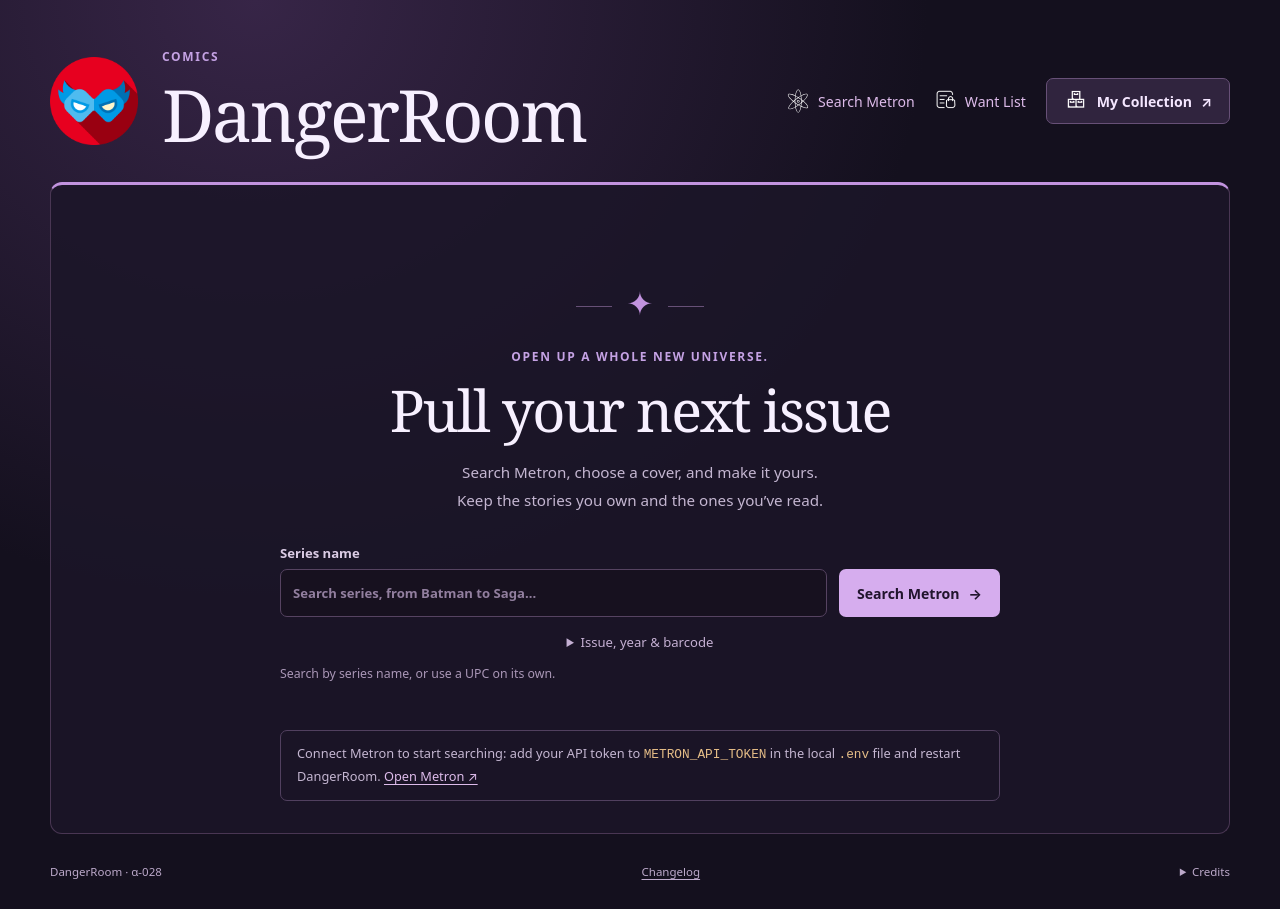
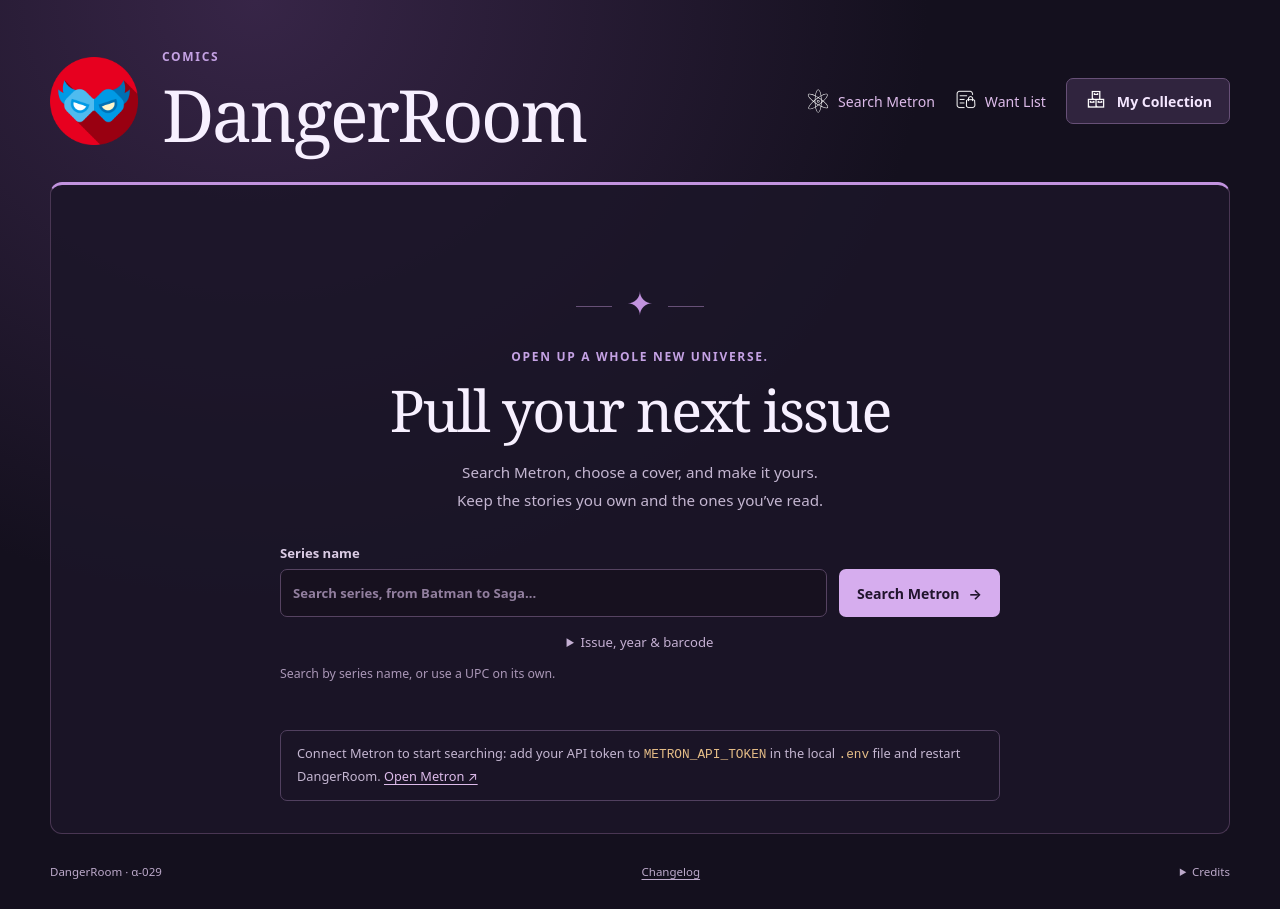
Before and after one commit to erickolb/DangerRoom, a website with bundled scripts: page public/index.html in a window 1280 px wide. Built offline with nearby package versions, Linux system fonts and the light colour scheme; files whose address does not match are found by name.

Commit message:
Remove header collection arrow in alpha-029

```diff
--- a/package.json
+++ b/package.json
@@ -1,6 +1,6 @@
 {
   "name": "dangerroom",
-  "version": "0.1.0-alpha.28",
+  "version": "0.1.0-alpha.29",
   "private": true,
   "type": "module",
   "engines": {
--- a/public/index.html
+++ b/public/index.html
@@ -8,7 +8,7 @@
 </head>
 <body>
   <main>
-    <header><a class="brand" href="#/" aria-label="DangerRoom home"><img src="/mask.png" width="88" height="88" alt=""><div><p class="eyebrow">Comics</p><h1>DangerRoom</h1></div></a><nav aria-label="Main navigation"><a class="nav-link metron-nav" href="#/"><img class="metron-logo" src="/metron.svg" alt="">Search Metron</a><a class="nav-link want-nav" href="#/wants"><img class="icon light-icon" src="/shopping-list.png" alt="">Want List</a><a class="button secondary" href="#/collection"><img class="icon light-icon" src="/boxes.png" alt="">My Collection <span aria-hidden="true">↗</span></a></nav></header>
+    <header><a class="brand" href="#/" aria-label="DangerRoom home"><img src="/mask.png" width="88" height="88" alt=""><div><p class="eyebrow">Comics</p><h1>DangerRoom</h1></div></a><nav aria-label="Main navigation"><a class="nav-link metron-nav" href="#/"><img class="metron-logo" src="/metron.svg" alt="">Search Metron</a><a class="nav-link want-nav" href="#/wants"><img class="icon light-icon" src="/shopping-list.png" alt="">Want List</a><a class="button secondary" href="#/collection"><img class="icon light-icon" src="/boxes.png" alt="">My Collection</a></nav></header>
     <div id="notice" role="status" aria-live="polite"></div>
     <section id="app" class="library" aria-label="Comic library"></section>
     <noscript>Enable JavaScript to search for comics and manage your collection.</noscript>
--- a/public/releases.js
+++ b/public/releases.js
@@ -1,5 +1,8 @@
 // Newest first; source for the app version and visible changelog.
 export const releases = [{
+  version: 'α-029', date: '2026-10-26', title: 'A simpler collection link',
+  changes: ['Remove the arrow from the header My Collection button.'],
+}, {
   version: 'α-028', date: '2026-10-26', title: 'Collection in the header',
   changes: ['Add the white boxes icon to the header My Collection button.'],
 }, {
```
Also changed, not shown: CHANGELOG.md, README.md.
